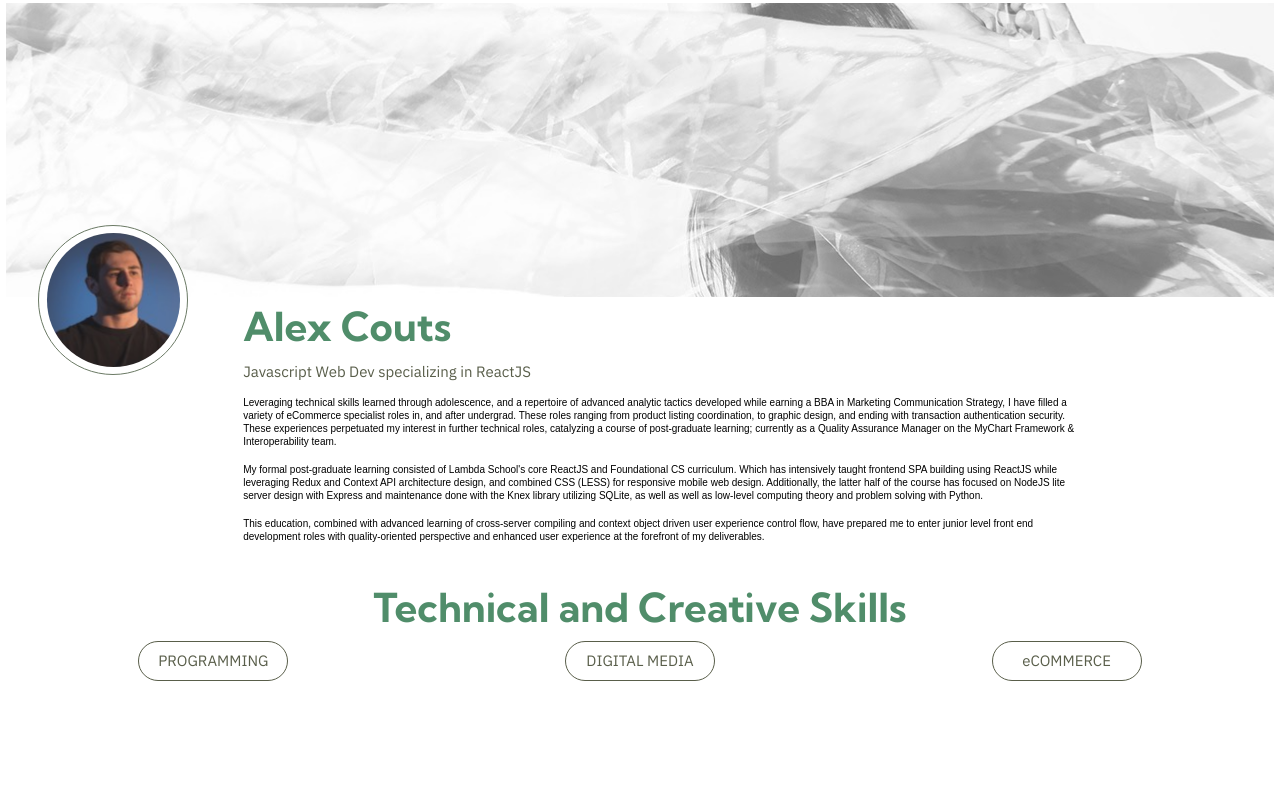
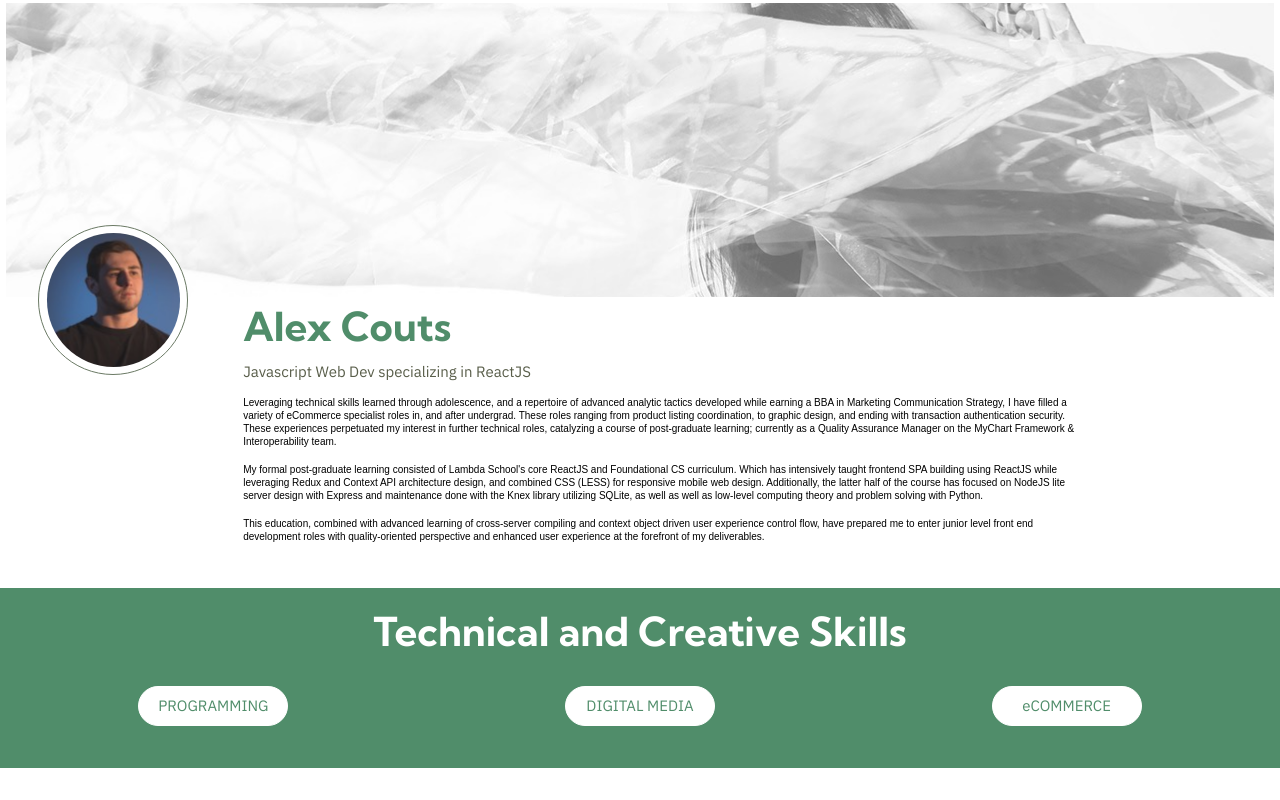
Before and after one commit to AvantGov/resume, a React (Create React App) app in the folder resume__client/: page /about in a window 1280 px wide. Shown: the top 800 px of the page. Built offline with nearby package versions, Linux system fonts and the light colour scheme; a web font is replaced by a local one.

Commit message:
some CSS updates, placeholder commit

```diff
--- a/resume__client/src/App.css
+++ b/resume__client/src/App.css
@@ -368,9 +368,18 @@ h2 {
 .skillsHeader {
   /* border: 2px solid black; */
   width: 100%;
-  height: 20vh;
+  height: 22.5vh;
   text-align: center;
   margin-top: 3%;
+  background-color: #508D6A;
+  display: flex;
+  flex-direction: column;
+  justify-content: space-around;
+}
+
+.skillsHeader h1 {
+  color: white;
+  margin-top: 1%;
 }
 
 .skillsHeader__areaContainer {
@@ -379,10 +388,12 @@ h2 {
   height: 40%;
   display: flex;
   justify-content: space-around;
+  flex-wrap: wrap;
 }
 
 .areaContainer__button {
-  border: 1px solid #595E4A;
+  border: 1px solid white;
+  background-color: white;
   width: 150px;
   height: 40px;
   border-radius: 20px;
@@ -395,6 +406,10 @@ h2 {
 .areaContainer__button:hover {
   background-color: #508D6A;
   border: 2px solid white;
+}
+
+.areaContainer__button h2 {
+  color: #508D6A;
 }
 
 .areaContainer__button:hover h2 {
@@ -547,7 +562,7 @@ h2 {
 .viewmore__return {
   height: 60px;
   width: 100%;
-  background-color: #6b7a65;
+  background-color: #508D6A;
   display: flex;
   justify-content: center;
   align-items: center;
@@ -556,17 +571,26 @@ h2 {
 .return__button {
   height: 40px;
   width: 180px;
-  border: 0.5px solid #6b7a65;
+  border: 0.5px solid white;
   background-color: #ffffff;
   border-radius: 25px;
-  opacity: 40%;
   display: flex;
   align-items: center;
   justify-content: center;
 }
 
 .return__button:hover {
-  opacity: 70%;
+  background-color: #508D6A;
+  border: 2px solid white;
+}
+
+.return__button h2 {
+  color: #508D6A;
+}
+
+.return__button:hover h2 {
+  font-weight: 700;
+  color: white;
 }
 
 .return__Link {
```
